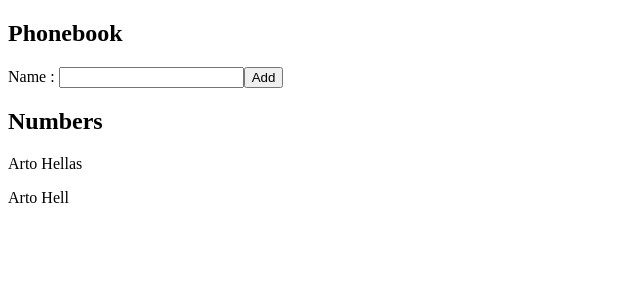
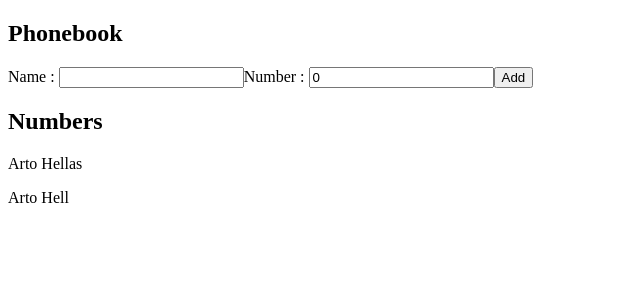
Before and after one commit to psandesh64/MERN_form, a React (Vite) app in the folder formReactProject/: page / in a window 1280 px wide. Shown: the top 300 px of the page, without its empty margins (0-640 px from the left). Built offline with nearby package versions, Linux system fonts and the light colour scheme.

Commit message:
first commit

```diff
--- a/formReactProject/src/App.jsx
+++ b/formReactProject/src/App.jsx
@@ -6,6 +6,7 @@
 const App = () => {
   const [persons, setPersons] = useState([{ name: 'Arto Hellas', id: 0 }, { name: 'Arto Hell', id: 1 }])
   const [newName, setNewName] = useState('')
+  const [newNumber, setNewNumber] = useState(0)
 
   const handlePerson = (event) => {
     event.preventDefault()
@@ -17,15 +18,18 @@
       alert('Name already exists in the phonebook!');
     } else {
       // If not present, add the new person to the list
-      setPersons(persons.concat({ name: newName, id: persons[persons.length - 1].id + 1 }))
+      setPersons(persons.concat({ name: newName,number:newNumber, id: persons[persons.length - 1].id + 1 }))
       setNewName('')
+      setNewNumber('')
     }
   }
 
   const handleNameChange = (event) => {
     setNewName(event.target.value)
   }
-
+  const handleNumberChange = (event) => {
+    setNewNumber(event.target.value)
+  }
   return (
     <div>
       <h2>Phonebook</h2>
@@ -35,12 +39,16 @@
             value={newName}
             onChange={handleNameChange}
           />
+          Number : <input
+            value={newNumber}
+          onChange={handleNumberChange}
+        />
           <button type='submit'>Add</button>
         </div>
       </form>
       <h2>Numbers</h2>
       {persons.map((person) => (
-        <p key={person.id}>{person.name}</p>)
+        <p key={person.id}>{person.name} {person.number}</p>)
       )}
     </div>
   )
```
